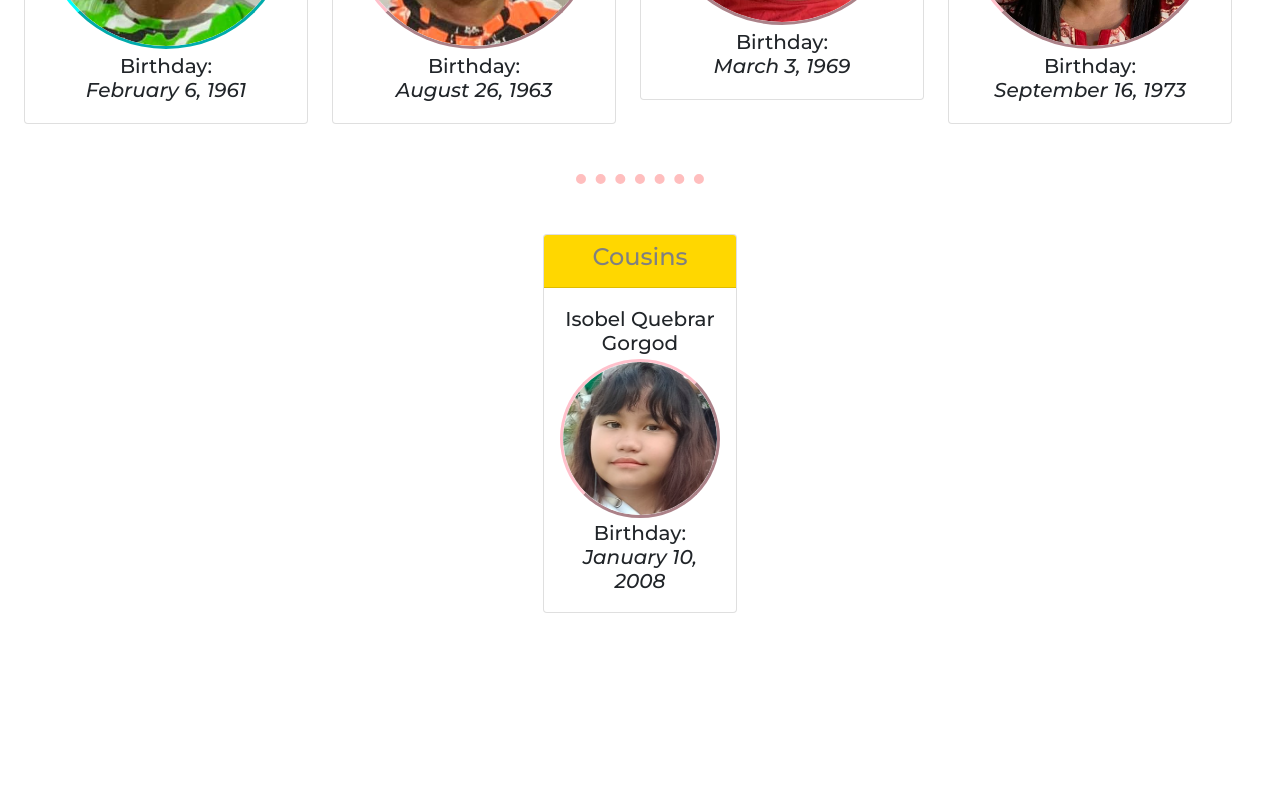
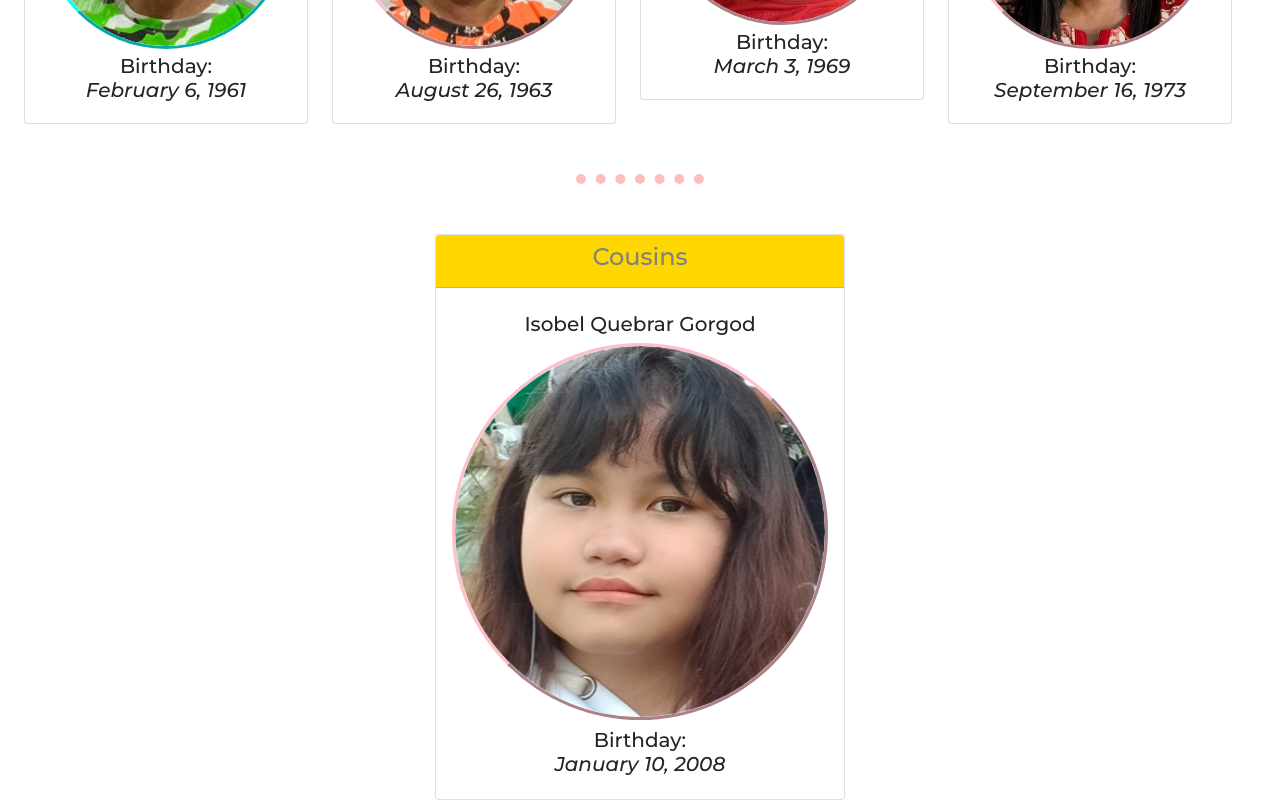
Before and after one commit to riquetoy/cv, a plain HTML site: page index.html in a window 1280 px wide. Shown: the part 1682-2482 px from the top of the page. Before the commit the page ends 2295 px from the top, so only its background shows below. Drawn offline with nearby package versions, Linux system fonts and the light colour scheme.

Commit message:
updated bdays

```diff
--- a/index.html
+++ b/index.html
@@ -224,9 +224,9 @@
 
   <section id="cousins">
     <div class="row">
-      <div class="feature-box col-lg-5 col-md-5 col-sm-5">
+      <div class="feature-box col-lg-4 col-md-4 col-sm-4">
       </div>
-      <div class="feature-box col-lg-2 col-md-2 col-sm-2">
+      <div class="feature-box col-lg-4 col-md-4 col-sm-4">
         <div class="card">
           <div class="card-header common-modal">
             <h4>Cousins</h4>
@@ -238,7 +238,7 @@
           </div>
         </div>
       </div>
-      <div class="feature-box col-lg-5 col-md-5 col-sm-5">
+      <div class="feature-box col-lg-4 col-md-4 col-sm-4">
       </div>
     </div>
   </section>
```
